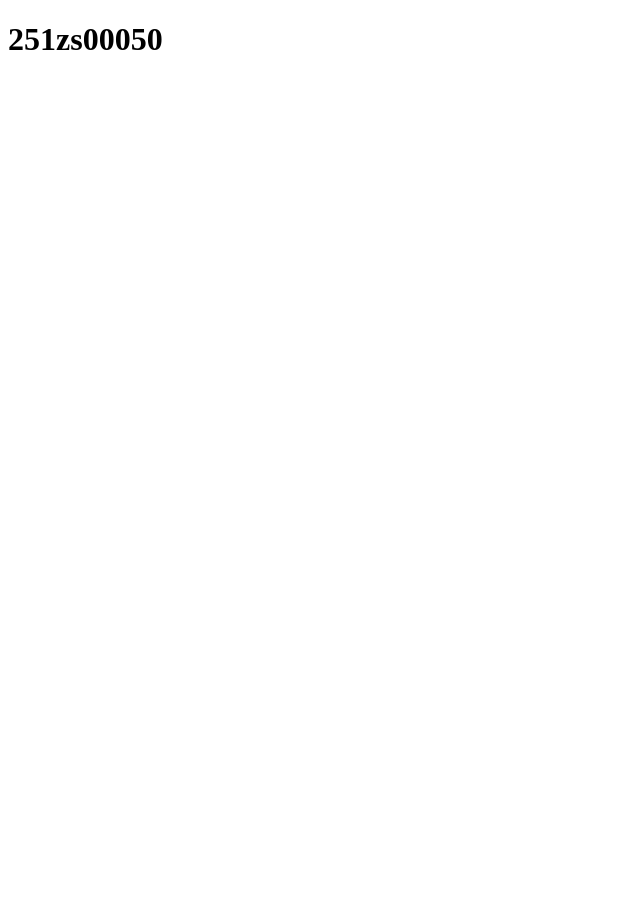
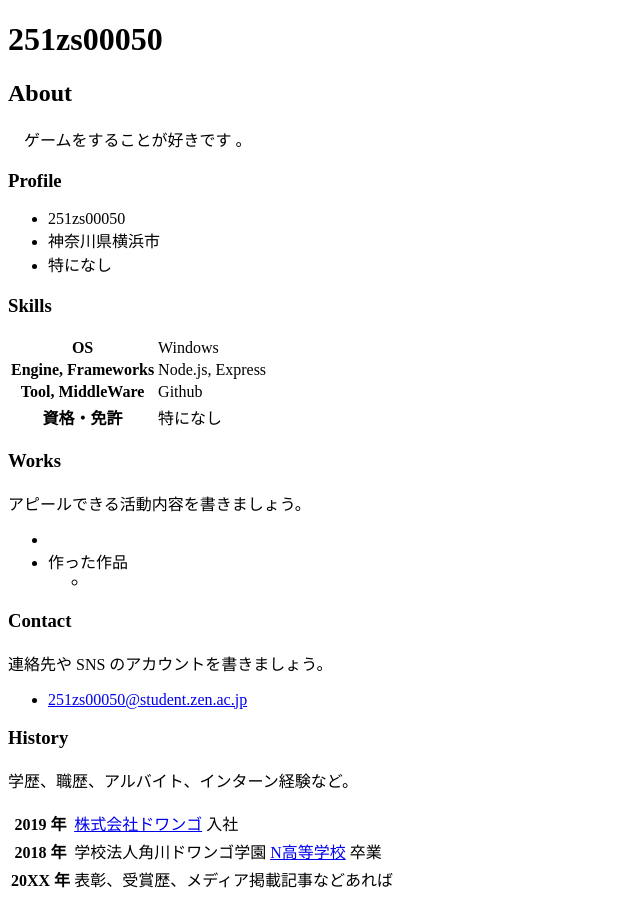
Before and after one commit to 251zs00050-cell/251zs00050.github.io, a plain HTML site: page index.html in a window 1280 px wide. Shown: the whole page, without its empty margins (0-640 px from the left). Before the commit the page ends 800 px from the top, so only its background shows below. Drawn offline with Linux system fonts and the light colour scheme.

Commit message:
情報を追加

```diff
--- a/index.html
+++ b/index.html
@@ -7,5 +7,73 @@
   </head>
   <body>
     <h1>251zs00050</h1>
+
+    <h2>About</h2>
+    <p>
+    　ゲームをすることが好きです 。
+    </p>
+
+    <h3>Profile</h3>
+    <ul>
+      <li>251zs00050</li>
+      <li>神奈川県横浜市</li>
+      <li>特になし</li>
+    </ul>
+
+    <h3>Skills</h3>
+    <table>
+      <tr>
+        <th>OS</th>
+        <td>Windows</td>
+      </tr>
+      <tr>
+        <th>Engine, Frameworks</th>
+        <td>Node.js, Express</td>
+      </tr>
+      <tr>
+        <th>Tool, MiddleWare</th>
+        <td>Github</td>
+      </tr>
+      <tr>
+        <th>資格・免許</th>
+        <td>特になし</td>
+      </tr>
+    </table>
+
+    <h3>Works</h3>
+    <p>アピールできる活動内容を書きましょう。</p>
+    <ul>
+      <li><a 特になし</a></li>
+
+      <li>
+        作った作品
+        <ul>
+          <li><a 特になし1</a></li>
+        </ul>
+      </li>
+    </ul>
+
+    <h3>Contact</h3>
+    <p>連絡先や SNS のアカウントを書きましょう。</p>
+    <ul>
+      <li><a href="mailto:name@example.com">251zs00050@student.zen.ac.jp</a></li>
+    </ul>
+
+    <h3>History</h3>
+    <p>学歴、職歴、アルバイト、インターン経験など。</p>
+    <table>
+      <tr>
+        <th>2019 年</th>
+        <td><a href="https://dwango.co.jp/">株式会社ドワンゴ</a> 入社</td>
+      </tr>
+      <tr>
+        <th>2018 年</th>
+        <td>学校法人角川ドワンゴ学園 <a href="https://nnn.ed.jp/">N高等学校</a> 卒業</td>
+      </tr>
+      <tr>
+        <th>20XX 年</th>
+        <td>表彰、受賞歴、メディア掲載記事などあれば</td>
+      </tr>
+    </table>
   </body>
 </html>
```
